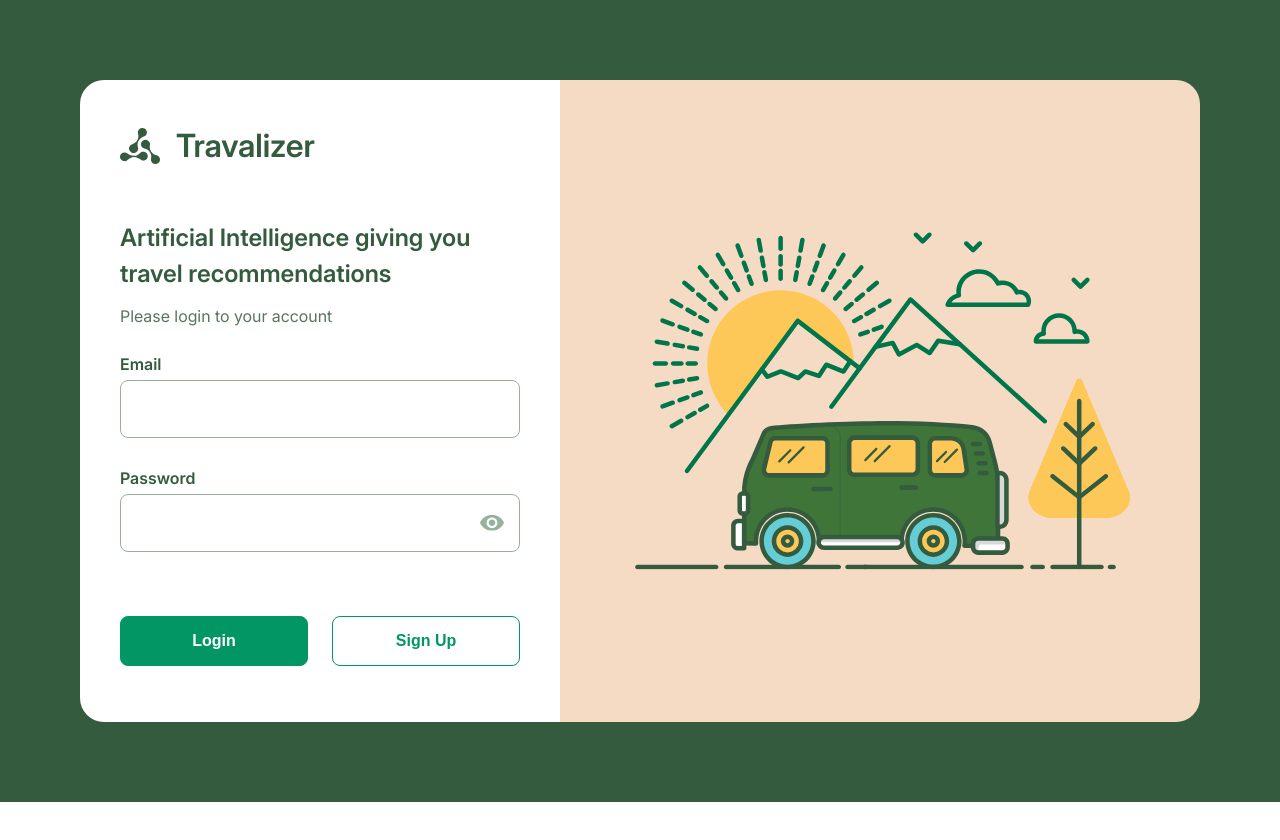
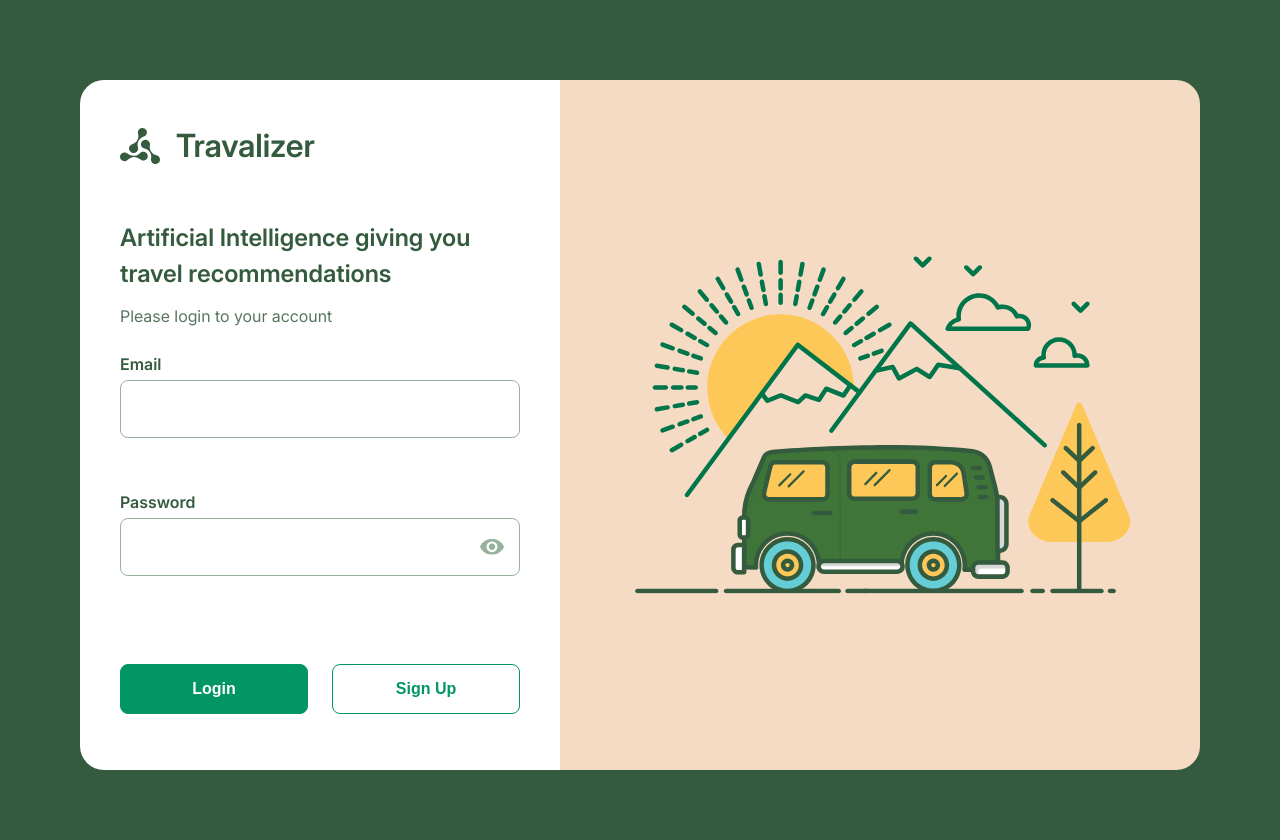
Before and after one commit to sonics17/vue-auth-routes, a Vue app: page /signin in a window 1280 px wide. Shown: the top 840 px of the page. Before the commit the page ends 802 px from the top, so only its background shows below. Built offline with nearby package versions, Linux system fonts and the light colour scheme; no server answers.

Commit message:
fix: remove dot from class name

```diff
--- a/src/views/SignIn.vue
+++ b/src/views/SignIn.vue
@@ -88,7 +88,7 @@ function handleSubmit() {
     </div>
 
     <form novalidate @submit.prevent class="auth-form">
-      <fieldset :disabled="isLoading" class=".auth-form__container">
+      <fieldset :disabled="isLoading" class="auth-form__container">
         <Input
           id="email"
           type="email"
```
